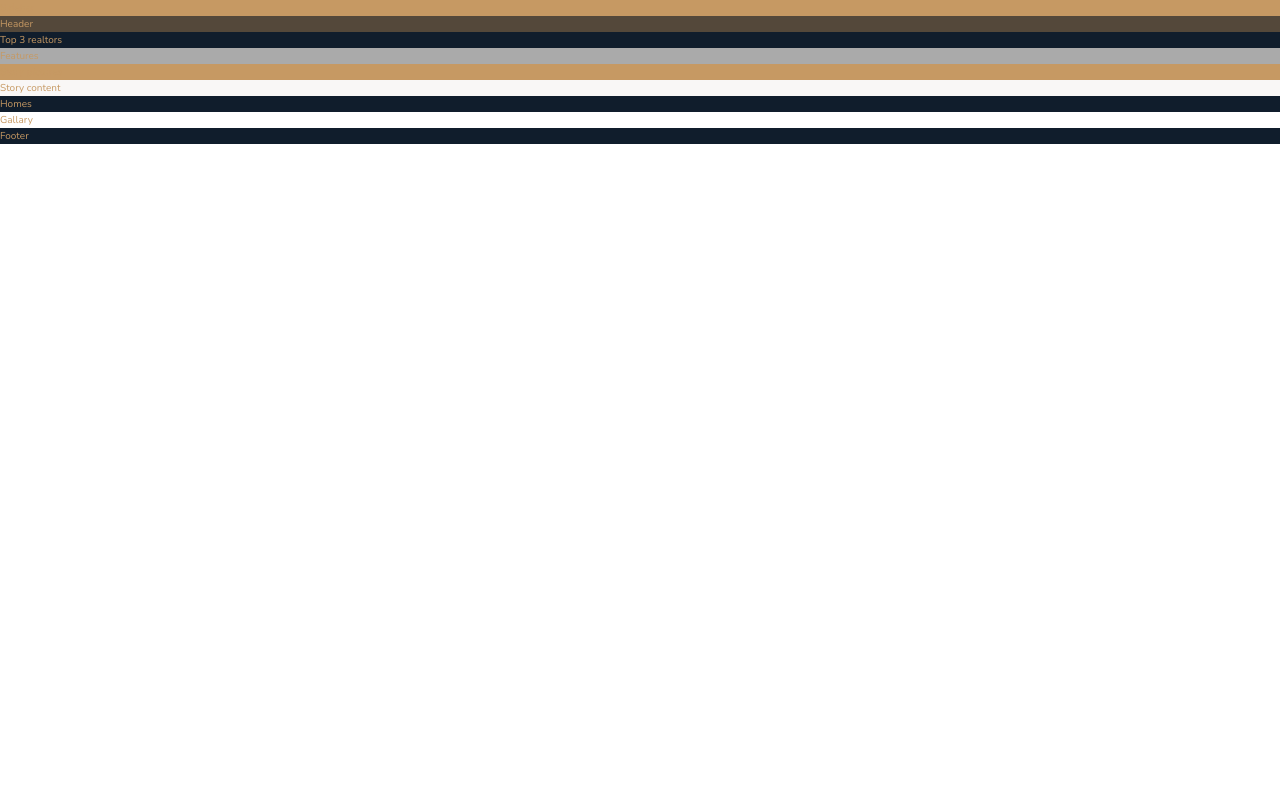
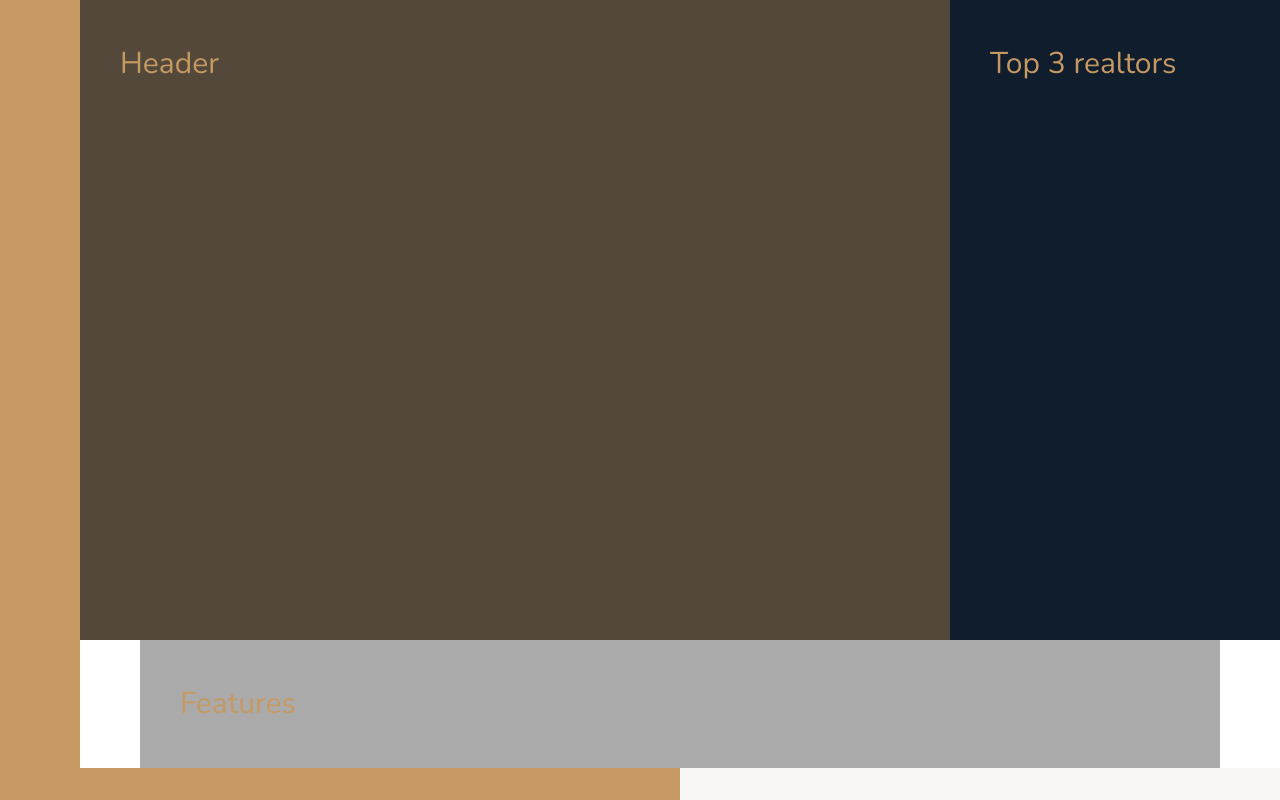
Before and after one commit to LKb22/nexter-page, a website: page index.html in a window 1280 px wide. Shown: the top 800 px of the page. Drawn offline with nearby package versions, Linux system fonts and the light colour scheme; files that its build step writes are made by us from their sources.

Commit message:
grid layout setup

```diff
--- a/index.html
+++ b/index.html
@@ -41,7 +41,7 @@
         Homes
        </section>
 
-       <section class="galary">
+       <section class="gallary">
         Gallary
        </section>
 
--- a/sass/_base.scss
+++ b/sass/_base.scss
@@ -14,6 +14,7 @@ $color-grey-dark-2: #6D5D4B;
 $font-primary: 'Nunito', sans-serif;
 $font-display: 'Josefin Sans', sans-serif;
 
+// Reset CSS
 *,
 *::before,
 *::after {
@@ -27,9 +28,30 @@ html {
   font-size: 62.5%; // 1rem = 10px
 }
 
+// Set stying for the body
 body {
   font-family: $font-primary;
   color: $color-primary;
   font-weight: 300;
   line-height: 1.6;
 }
+
+// Make the container a grid
+.container {
+  display: grid;
+  // Each row is essentially a section of our page, scrolling vertically. Go through each row and set to be responsive based on content and layout of desired design of each section
+  // Row 1: viewport height, 2: min-content to adapt to content, 3: viewport width, 4,5,6: min-content
+  grid-template-rows: 80vh min-content 40vw repeat(3, min-content);
+  // 8 columns, each with a width between a min of their min-content and a max of 140px
+  // Plus the sidebar, added first to be on the left, with a width of 8rem
+  // Plus 1fr columns on each side of the 8 content columns to center them and fill the space, as well as to create space for the content in some rows to 'bleed out' of this main 8 column content area ('full-bleed sections'). Add a min of 6rem to these columns to prevent them from shrinking too much.
+  // Now, name the column tracks to make it easier to reference them in the grid-template-areas
+  // We have a sidebar-start and sidebar-end, a full-start and full-end (for the bleeding sections), a center-start and center-end (for the main content of the 8 columns), and a col-start and col-end (for each one of the 8 columns themselves)
+  grid-template-columns: [sidebar-start] 8rem [sidebar-end full-start] minmax(6rem, 1fr) [center-start] repeat(8, [col-start] minmax(min-content, 14rem) [col-end]) [center-end] minmax(6rem, 1fr) [full-end]; // 14rem = 140px
+
+  // For dev purposes, increase the sizing using the select all direct children selector to select all the sections
+  & > * {
+    padding: 40px;
+    font-size: 3rem;
+  }
+}
--- a/sass/_features.scss
+++ b/sass/_features.scss
@@ -2,4 +2,7 @@
 
 .features {
   background-color: base.$color-grey-light-2; // Correctly reference the variable
+  // Feature section width is contained in the main content area (8 columns)
+  // Columns - Place the features from center-start to center-end
+  grid-column: center-start / center-end;
 }
--- a/sass/_footer.scss
+++ b/sass/_footer.scss
@@ -2,4 +2,7 @@
 
 .footer {
   background-color: base.$color-secondary; // Correctly reference the variable}
+  // Footer section width is a full-bleed section, from full-start to full-end
+  // Columns - Place the footer from full-start to full-end
+  grid-column: full-start / full-end;
 }
--- a/sass/_gallery.scss
+++ b/sass/_gallery.scss
@@ -2,4 +2,7 @@
 
 .gallary {
   background-color: base.$color-grey-dark-1; // Correctly reference the variable}
+  // Gallery section width is a full-bleed section, from full-start to full-end
+  // Columns - Place the gallery from full-start to full-end
+  grid-column: full-start / full-end;
 }
--- a/sass/_header.scss
+++ b/sass/_header.scss
@@ -1,5 +1,10 @@
 @use "base"; // Import base with the namespace
 
 .header {
-  background-color: base.$color-grey-dark-1 // Correctly reference the variable
+  background-color: base.$color-grey-dark-1; // Correctly reference the variable
+  // Header section width is shared with the realtors section.
+  // Start - Header section is a full-bleed section
+  // End - Header section takes 6 of the first 8 columns
+  // Columns - Place the header section from full-start to end of column 6
+  grid-column: full-start / col-end 6;
 }
--- a/sass/_homes.scss
+++ b/sass/_homes.scss
@@ -2,4 +2,7 @@
 
 .homes {
   background-color: base.$color-secondary; // Correctly reference the variable}
+  // Homes section width is contained in the main content area (8 columns)
+  // Columns - Place the features from center-start to center-end
+  grid-column: center-start / center-end;
 }
--- a/sass/_realtors.scss
+++ b/sass/_realtors.scss
@@ -2,4 +2,9 @@
 
 .realtors {
   background-color: base.$color-secondary; // Correctly reference the variable
+  // Realtors section width is shared with the header section.
+  // Start - Realtors section takes the last 2 of the 8 columns
+  // End - Realtors section is a full-bleed section
+  // Columns - Place the realtor section from the start of column 7 to full-end
+  grid-column: col-start 7 / full-end;
 }
--- a/sass/_sidebar.scss
+++ b/sass/_sidebar.scss
@@ -2,4 +2,11 @@
 
 .sidebar {
   background-color: base.$color-primary; // Correctly reference the variable
+  // Sidebar section width goes from the sidebar-start to the sidebar-end
+  // Columns - Place the sidebar from sidebar-start to sidebar-end
+  grid-column: sidebar-start / sidebar-end;
+  // Sidebar section height goes down the full height of the page
+  // Rows - Place the sidebar from the first row to the last row
+  grid-row: 1 / -1;
+  // grid-area: sidebar-start / 1 / sidebar-end / -1; // Alternative way to write the above two lines
 }
--- a/sass/_story.scss
+++ b/sass/_story.scss
@@ -1,12 +1,18 @@
 @use "base"; // Import base with the namespace
 
 .story {
+  // Pictures and Content sections widths are shared 50/50
+  // Both are bleeding sections and take 4 of the 8 columns
 
   &__pictures {
     background-color: base.$color-primary; // Correctly reference the variable}
+    // Columns - Place the pictures section from full-start to the end of column 4
+    grid-column: full-start / col-end 4;
   }
 
   &__content {
     background-color: base.$color-grey-light-1; // Correctly reference the variable}
+    // Columns - Place the content section from the start of column 5 to full-end
+    grid-column: col-start 5 / full-end;
   }
 }
```
Also changed, not shown: 1 other file.
